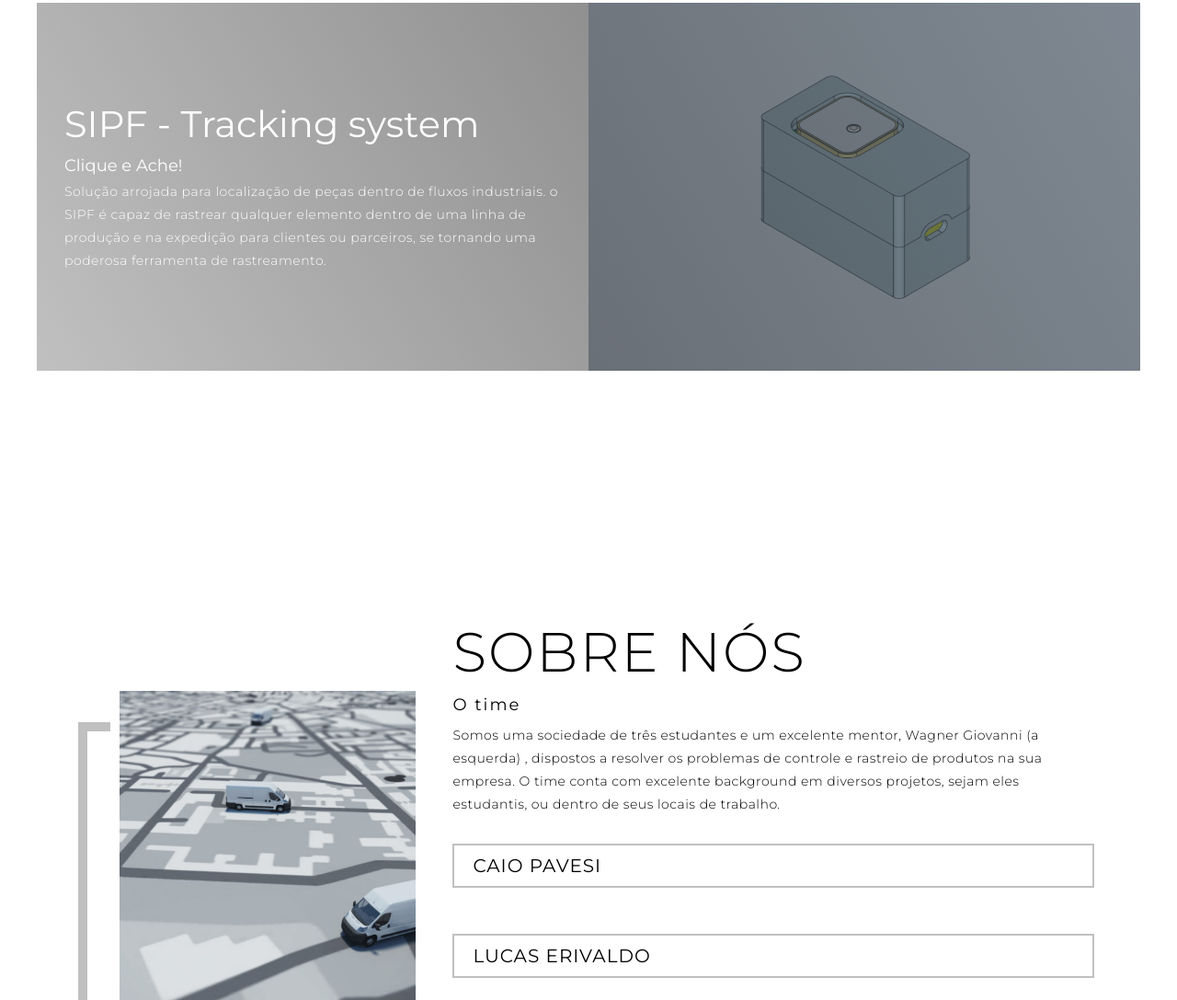
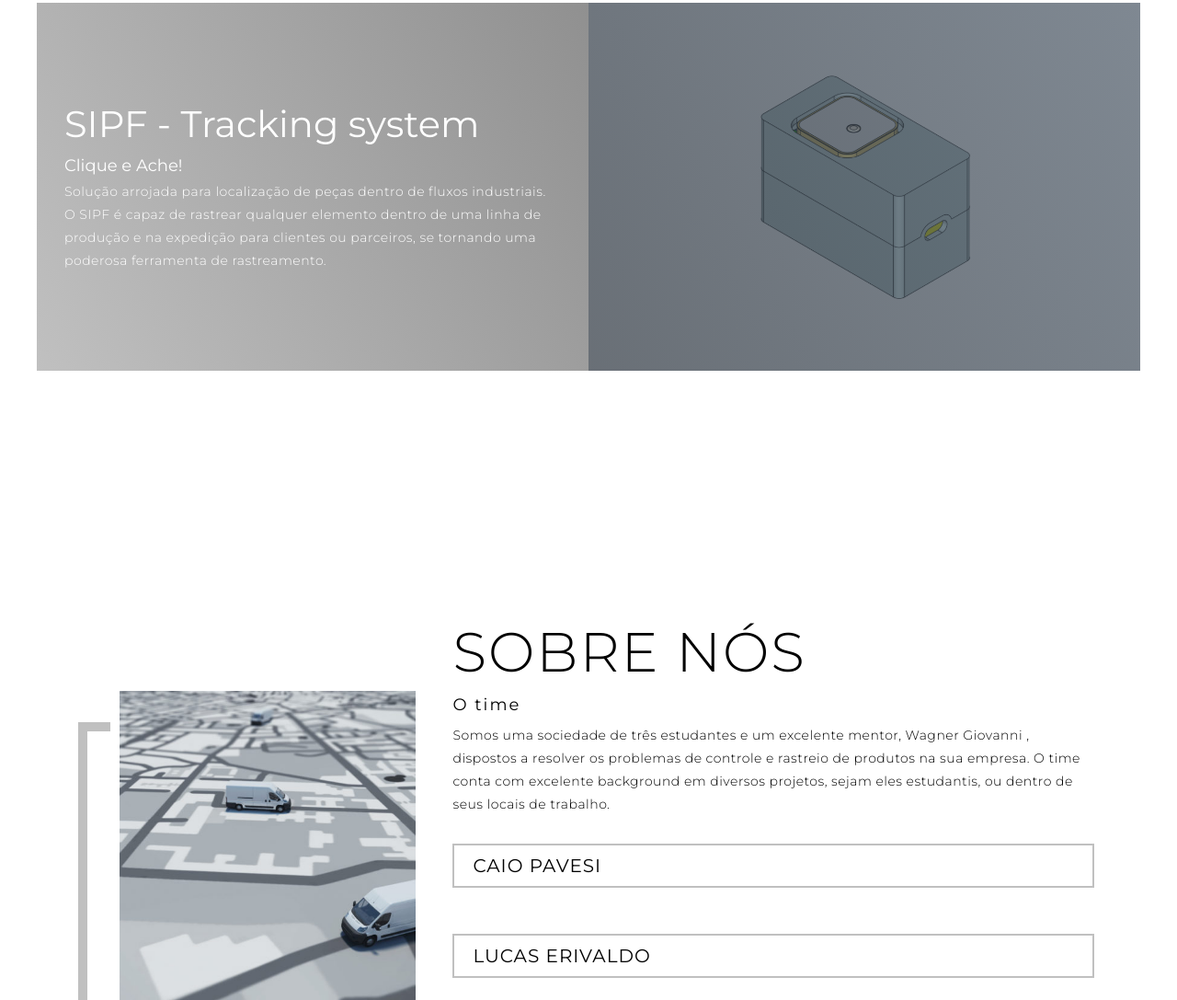
Before and after one commit to flieben/flieben, a plain HTML site: page index.html in a window 1280 px wide. Shown: the part 1928-3015 px from the top of the page at 92% size. Drawn offline with Linux system fonts and the light colour scheme.

Commit message:
Update index.html

```diff
--- a/index.html
+++ b/index.html
@@ -82,7 +82,7 @@
           <div class="project-info">
             <h1>SIPF - Tracking system</h1>
             <h2>Clique e Ache!</h2>
-            <p>Solução arrojada para localização de peças dentro de fluxos industriais. o SIPF é capaz de
+            <p>Solução arrojada para localização de peças dentro de fluxos industriais. O SIPF é capaz de
               rastrear qualquer elemento dentro de uma linha de produção e na expedição para clientes ou
               parceiros, se tornando uma poderosa ferramenta de
               rastreamento.
@@ -108,7 +108,7 @@
       <div class="col-right">
         <h1 class="section-title">Sobre <span>nós</span></h1>
         <h2>O time</h2>
-        <p>Somos uma sociedade de três estudantes e um excelente mentor, Wagner Giovanni (a esquerda)
+        <p>Somos uma sociedade de três estudantes e um excelente mentor, Wagner Giovanni
           , dispostos a resolver os problemas de controle e rastreio de produtos na sua empresa.
           O time conta com excelente background em diversos projetos, sejam eles estudantis,
           ou dentro de seus locais de trabalho.</p>
```
